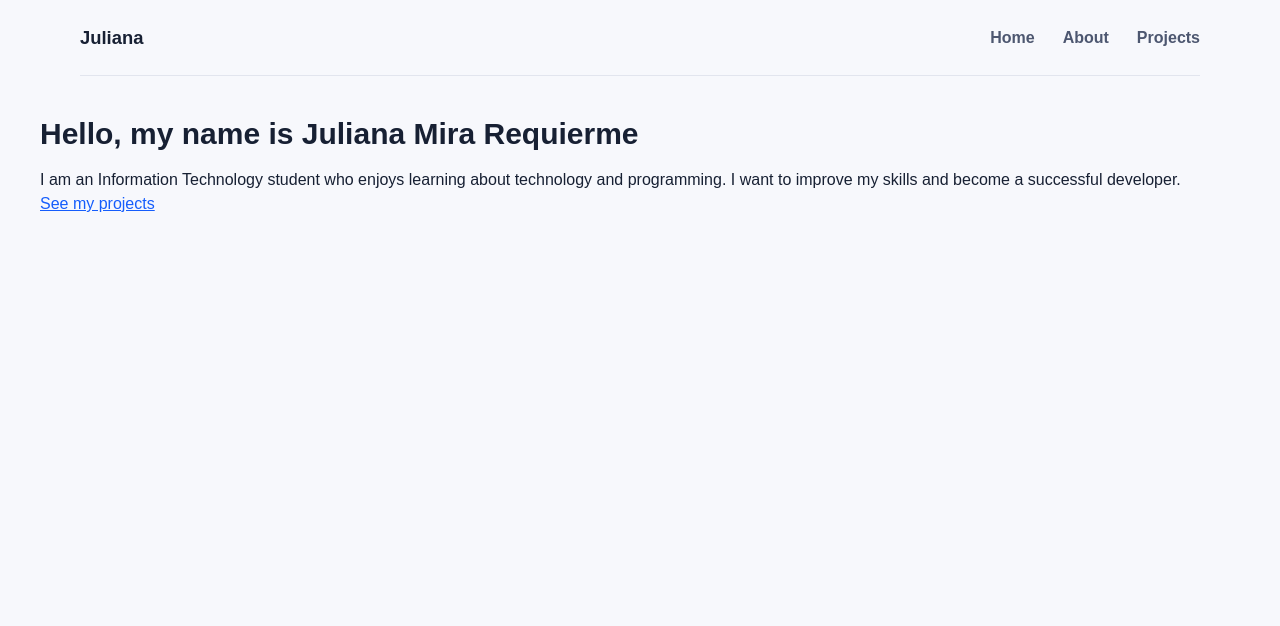
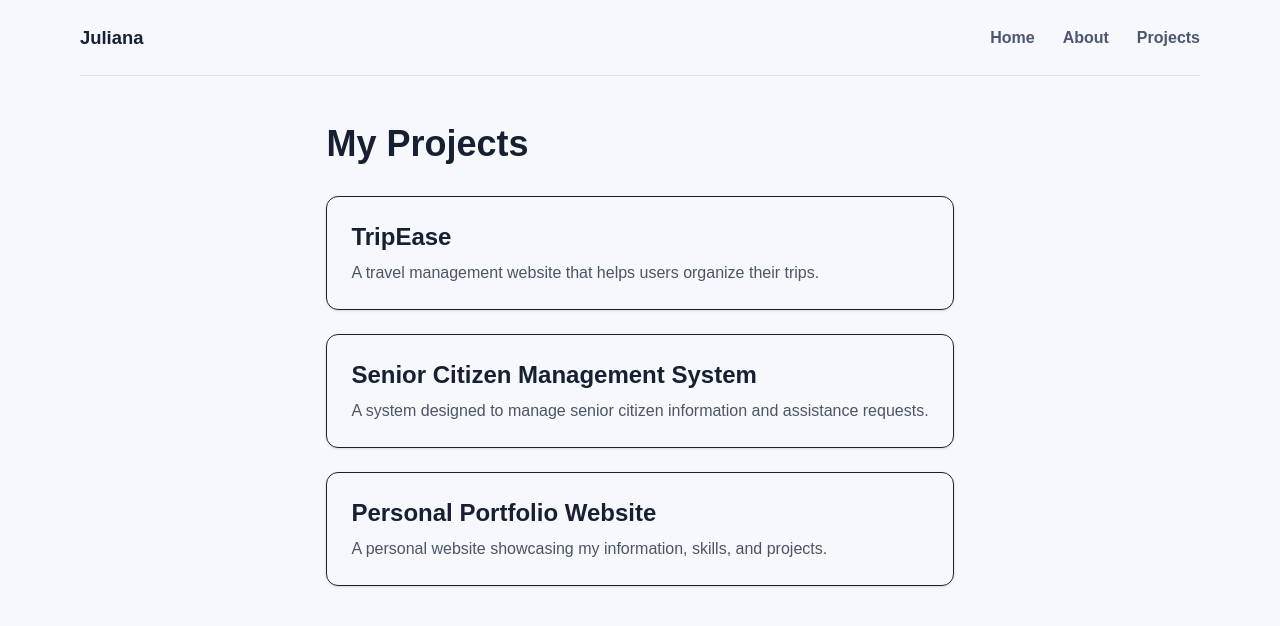
Before and after one commit to julianarequierme-ux/Requierme_Ass_, a Next.js app: page /projects in a window 1280 px wide. Shown: the top 626 px of the page. Built offline with nearby package versions, Linux system fonts and the light colour scheme.

Commit message:
Add projects page

```diff
--- a/app/projects/page.tsx
+++ b/app/projects/page.tsx
@@ -1,21 +1,52 @@
-import Link from "next/link";
 
-export default function Home() {
+export const metadata = {
+  title: "Projects | Juliana Mira Requierme",
+};
+
+const projects = [
+  {
+    id: 1,
+    name: "TripEase",
+    description:
+      "A travel management website that helps users organize their trips.",
+  },
+  {
+    id: 2,
+    name: "Senior Citizen Management System",
+    description:
+      "A system designed to manage senior citizen information and assistance requests.",
+  },
+  {
+    id: 3,
+    name: "Personal Portfolio Website",
+    description:
+      "A personal website showcasing my information, skills, and projects.",
+  },
+];
+
+export default function ProjectsPage() {
   return (
-    <main className="p-10">
-      <h1 className="text-3xl font-bold">
-        Hello, my name is Juliana Mira Requierme
+    <div className="max-w-4xl mx-auto px-6 py-12">
+      <h1 className="text-4xl font-bold mb-8">
+        My Projects
       </h1>
 
-      <p className="mt-4">
-        I am an Information Technology student who enjoys learning
-        about technology and programming.
-        I want to improve my skills and become a successful developer.
-      </p>
+      <div className="grid gap-6">
+        {projects.map((project) => (
+          <div
+            key={project.id}
+            className="p-6 border rounded-xl shadow-sm hover:shadow-md transition"
+          >
+            <h2 className="text-2xl font-semibold mb-2">
+              {project.name}
+            </h2>
 
-      <Link href="/projects" className="text-blue-600 underline">
-        See my projects
-      </Link>
-    </main>
+            <p className="text-gray-600">
+              {project.description}
+            </p>
+          </div>
+        ))}
+      </div>
+    </div>
   );
 }
```
